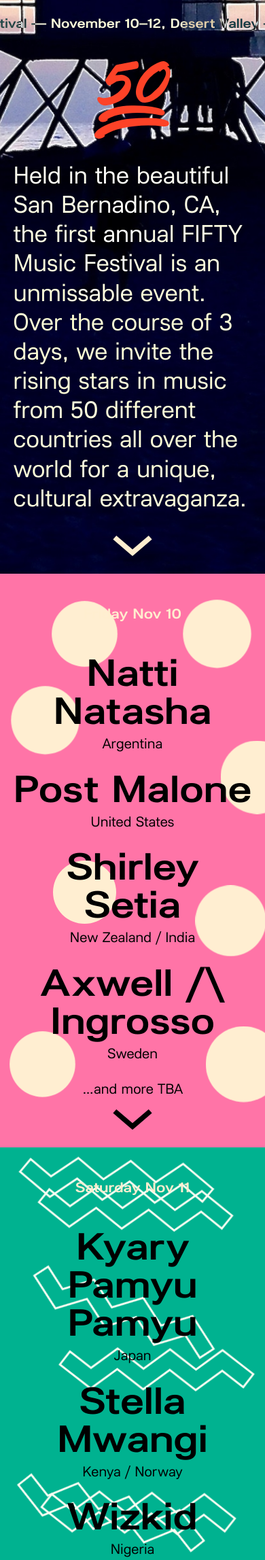
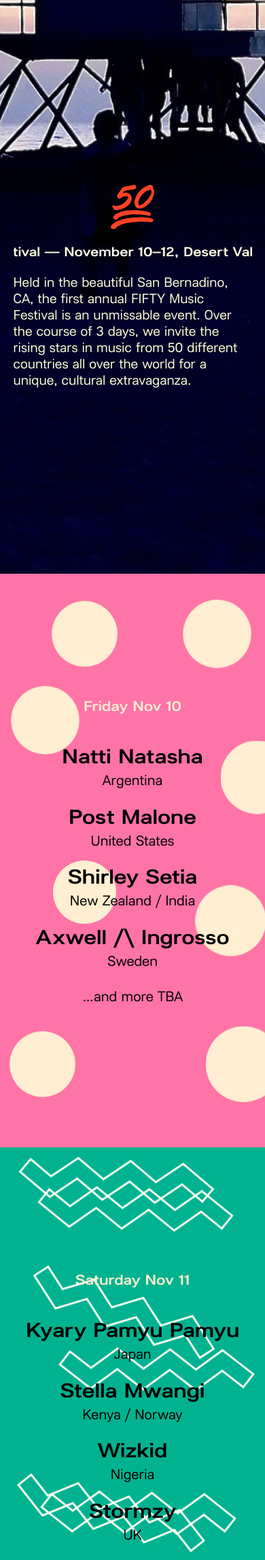
Before and after one commit to vandaadams/FIFTY-Festival, a PHP site: page / in a window 390 px wide; the page is wider, and only the part inside the window is pictured. Shown: the top 2295 px of that part at 68% size. Run offline with PHP 8.4, Linux system fonts and the light colour scheme; some libraries are stand-ins or nearby versions.

Commit message:
made page responsive on smaller devices

```diff
--- a/stylesheets/footer.css
+++ b/stylesheets/footer.css
@@ -37,6 +37,7 @@
 .register h2 {
   font-size: 40px;
   margin-bottom: 48px;
+  line-height: 1.1;
 }
 
 .sign-up {
@@ -79,3 +80,17 @@
   background-position: center;
   background-repeat: no-repeat;
 }
+
+@media (max-width: 780px) {
+  .register .container {
+    flex-direction: column;
+  }
+
+  .register h2 {
+    font-size: 30px;
+  }
+
+  .form {
+    margin: 24px 0;
+  }
+}
--- a/stylesheets/style.css
+++ b/stylesheets/style.css
@@ -162,3 +162,31 @@
 .scroll-to-intro {
   background-image: url(../assets/images/down-arrow-light.svg);
 }
+
+@media (max-width: 640px) {
+  /* resets the marquee back to its default position */
+  .marquee {
+    position: relative;
+    top: auto;
+    left: auto;
+    width: 90vw;
+    margin-bottom: 24px;
+  }
+
+  .logo {
+    max-width: 64px;
+    margin-bottom: 24px;
+  }
+
+  .intro p {
+    font-size: 20px;
+  }
+
+  .scroll-to {
+    display: none;
+  }
+
+  .lineup h2 {
+    font-size: 30px;
+  }
+}
```
